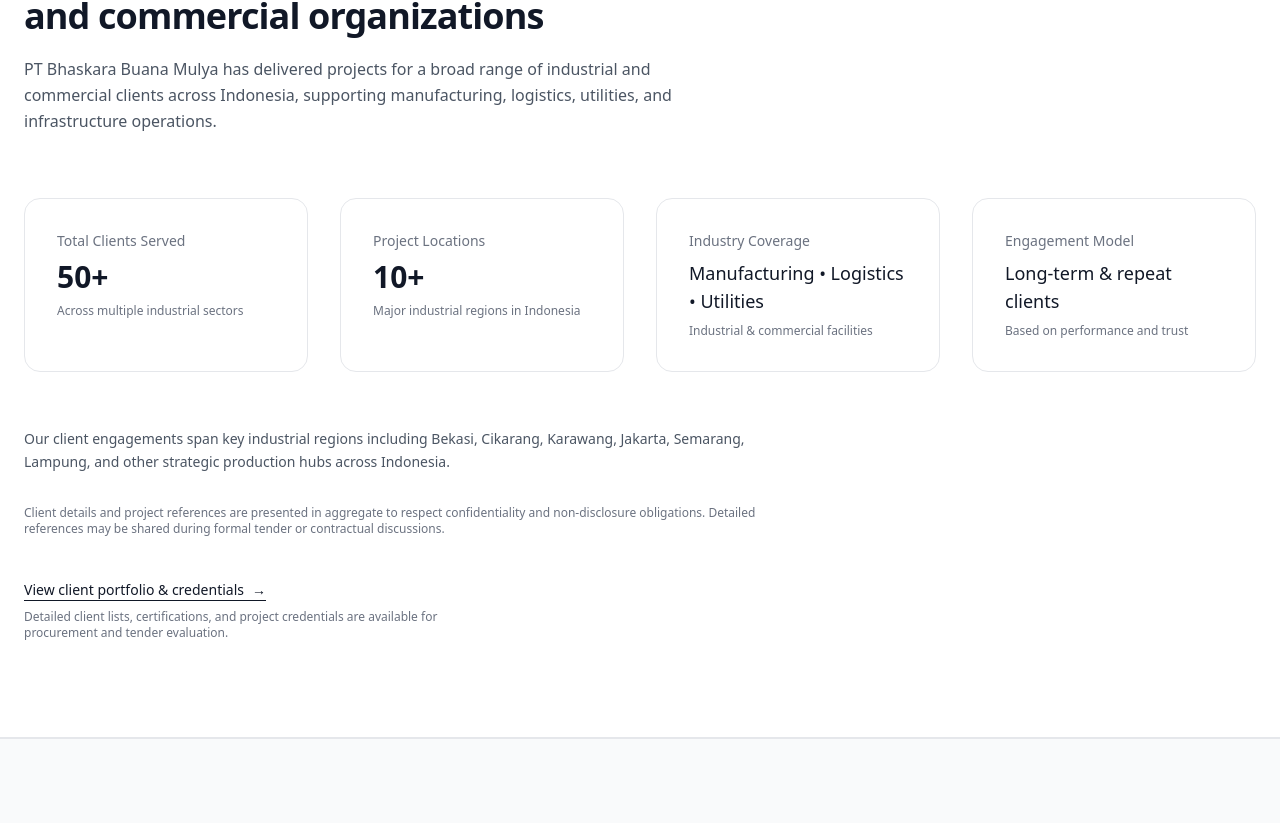
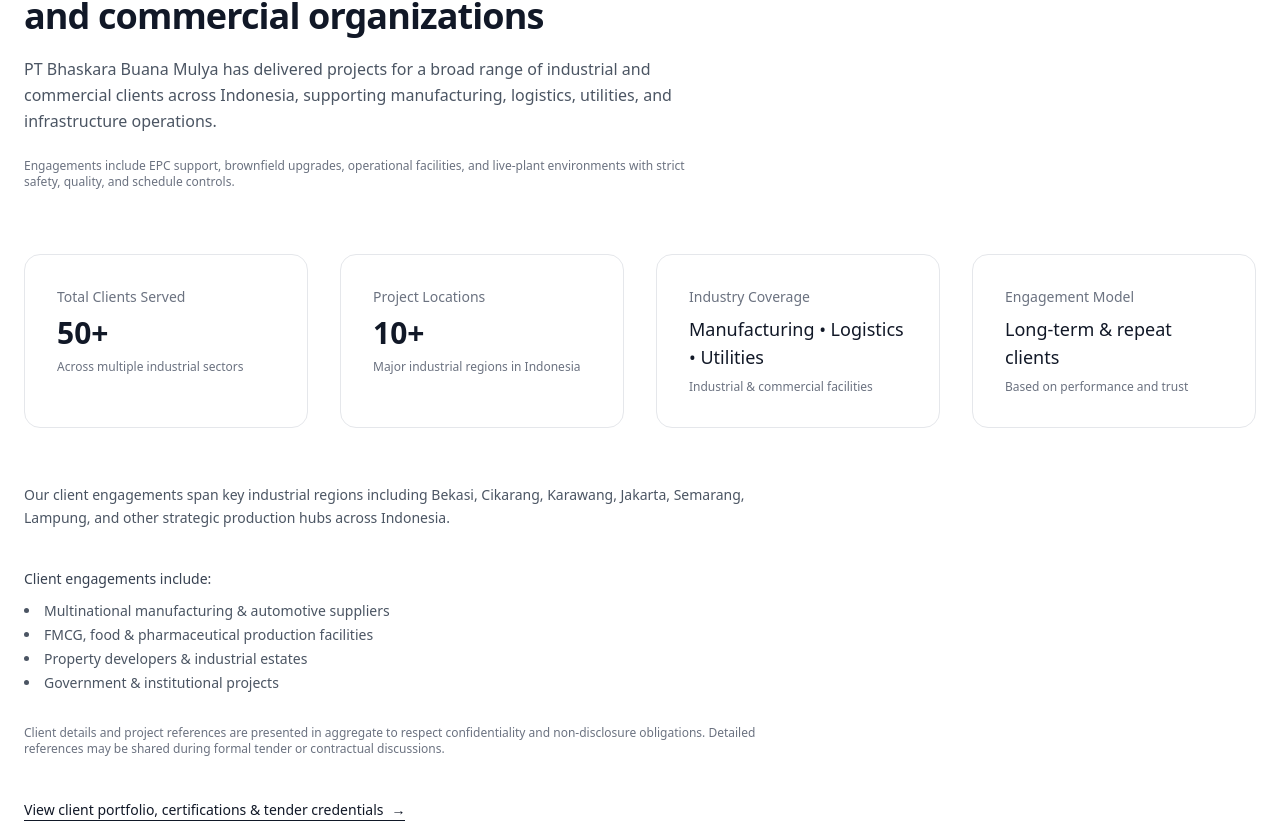
Before and after one commit to herlan-syihabudin/Bhaskara, a Next.js app: page / in a window 1280 px wide. Shown: the part 2841-3664 px from the top of the page. Built offline with nearby package versions, Linux system fonts and the light colour scheme.

Commit message:
Update ClientSummary.tsx

```diff
--- a/components/credentials/ClientSummary.tsx
+++ b/components/credentials/ClientSummary.tsx
@@ -18,6 +18,13 @@ export default function ClientSummary() {
             PT Bhaskara Buana Mulya has delivered projects for a broad range of
             industrial and commercial clients across Indonesia, supporting
             manufacturing, logistics, utilities, and infrastructure operations.
+          </p>
+
+          {/* MICRO PROOF (UPGRADE LEVEL) */}
+          <p className="mt-6 text-xs text-gray-500 max-w-2xl">
+            Engagements include EPC support, brownfield upgrades, operational
+            facilities, and live-plant environments with strict safety,
+            quality, and schedule controls.
           </p>
         </div>
 
@@ -69,6 +76,20 @@ export default function ClientSummary() {
           </p>
         </div>
 
+        {/* ================= CLIENT TYPE GROUPING (PSYCHO UPGRADE) ================= */}
+        <div className="mt-10 max-w-3xl">
+          <p className="text-sm font-medium text-gray-700">
+            Client engagements include:
+          </p>
+
+          <ul className="mt-3 text-sm text-gray-600 list-disc list-inside space-y-1">
+            <li>Multinational manufacturing & automotive suppliers</li>
+            <li>FMCG, food & pharmaceutical production facilities</li>
+            <li>Property developers & industrial estates</li>
+            <li>Government & institutional projects</li>
+          </ul>
+        </div>
+
         {/* ================= NDA DISCLAIMER ================= */}
         <div className="mt-8 max-w-3xl">
           <p className="text-xs text-gray-500">
@@ -79,7 +100,7 @@ export default function ClientSummary() {
           </p>
         </div>
 
-        {/* ================= CLIENT PORTFOLIO CTA ================= */}
+        {/* ================= CLIENT PORTFOLIO CTA (TENDER LANGUAGE) ================= */}
         <div className="mt-10">
           <Link
             href="/credentials"
@@ -88,13 +109,13 @@ export default function ClientSummary() {
                        border-b border-gray-900
                        hover:opacity-80 transition"
           >
-            View client portfolio & credentials
+            View client portfolio, certifications & tender credentials
             <span aria-hidden>→</span>
           </Link>
 
           <p className="mt-2 text-xs text-gray-500 max-w-md">
-            Detailed client lists, certifications, and project credentials
-            are available for procurement and tender evaluation.
+            Available for pre-qualification, procurement review,
+            and formal tender submissions upon request.
           </p>
         </div>
 
```
